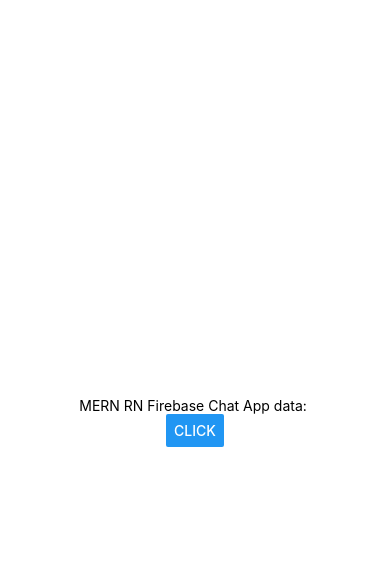
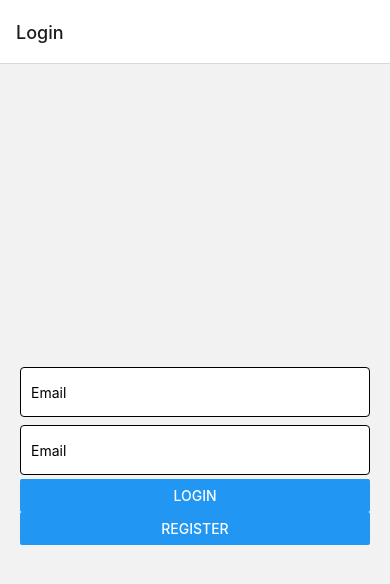
Before and after one commit to telka1999/MERN_RN_Chat_App, a React Native app in the folder app/: screen /Login in a window 390 px wide. Shown: the top 584 px of the page. Built offline with nearby package versions, Linux system fonts and the light colour scheme; no server answers.

Commit message:
Added firebase auth and react navigation also created simple login page with two funcions login and register

```diff
--- a/app/App.js
+++ b/app/App.js
@@ -1,35 +1,15 @@
-import { StatusBar } from "expo-status-bar";
-import { useState } from "react";
-import { Button, StyleSheet, Text, View } from "react-native";
+import { NavigationContainer } from "@react-navigation/native";
+import { Login } from "./screens/Login";
+import { createNativeStackNavigator } from "@react-navigation/native-stack";
 
 export default function App() {
-  const [data, setData] = useState(null);
-  const fetchData = async () => {
-    try {
-      const res = await fetch("http://10.0.2.2:5000/api/users/register", {
-        method: "POST",
-        redirect: "follow",
-      });
-      const data = await res.json();
-      setData(data);
-    } catch (error) {
-      console.log(error);
-    }
-  };
+  const Stack = createNativeStackNavigator();
+
   return (
-    <View style={styles.container}>
-      <Text>MERN RN Firebase Chat App data: {data?.message}</Text>
-      <StatusBar style="auto" />
-      <Button onPress={fetchData} title="Click" />
-    </View>
+    <NavigationContainer>
+      <Stack.Navigator initialRouteName="Login">
+        <Stack.Screen name="Login" component={Login} />
+      </Stack.Navigator>
+    </NavigationContainer>
   );
 }
-
-const styles = StyleSheet.create({
-  container: {
-    flex: 1,
-    backgroundColor: "#fff",
-    alignItems: "center",
-    justifyContent: "center",
-  },
-});
--- /dev/null
+++ b/app/metro.config.js
@@ -0,0 +1,6 @@
+const { getDefaultConfig } = require('@expo/metro-config');
+
+const defaultConfig = getDefaultConfig(__dirname);
+defaultConfig.resolver.sourceExts.push('cjs');
+
+module.exports = defaultConfig;
--- /dev/null
+++ b/app/screens/Login.jsx
@@ -0,0 +1,98 @@
+import {
+  View,
+  StyleSheet,
+  TextInput,
+  ActivityIndicator,
+  Button,
+} from "react-native";
+import { useState } from "react";
+import { firebaseAuth } from "../config/firebase";
+import {
+  createUserWithEmailAndPassword,
+  signInWithEmailAndPassword,
+} from "firebase/auth";
+
+export const Login = () => {
+  const [email, setEmail] = useState("");
+  const [password, setPassword] = useState("");
+  const [loading, setLoading] = useState(false);
+  const auth = firebaseAuth;
+  const [data, setData] = useState(null);
+  const fetchData = async () => {
+    try {
+      const res = await fetch("http://10.0.2.2:5000/api/users/register", {
+        method: "POST",
+        redirect: "follow",
+      });
+      const data = await res.json();
+      setData(data);
+    } catch (error) {
+      console.log(error);
+    }
+  };
+  const login = async () => {
+    setLoading(true);
+    try {
+      const res = await signInWithEmailAndPassword(auth, email, password);
+      console.log(res);
+    } catch (error) {
+      console.log(error);
+    } finally {
+      setLoading(false);
+    }
+  };
+  const register = async () => {
+    setLoading(true);
+    try {
+      const res = await createUserWithEmailAndPassword(auth, email, password);
+      console.log(res);
+    } catch (error) {
+      console.log(error);
+    } finally {
+      setLoading(false);
+    }
+  };
+  return (
+    <View style={style.conteiner}>
+      <TextInput
+        value={email}
+        onChangeText={(text) => setEmail(text)}
+        style={style.input}
+        placeholder="Email"
+        autoCapitalize="none"
+      ></TextInput>
+      <TextInput
+        secureTextEntry={true}
+        value={password}
+        onChangeText={(text) => setPassword(text)}
+        style={style.input}
+        placeholder="Email"
+        autoCapitalize="none"
+      ></TextInput>
+      {loading ? (
+        <ActivityIndicator size="large" color="#0000ff" />
+      ) : (
+        <>
+          <Button title="Login" onPress={login} />
+          <Button title="Register" onPress={register} />
+        </>
+      )}
+    </View>
+  );
+};
+
+const style = StyleSheet.create({
+  conteiner: {
+    marginHorizontal: 20,
+    flex: 1,
+    justifyContent: "center",
+  },
+  input: {
+    marginVertical: 4,
+    height: 50,
+    borderWidth: 1,
+    borderRadius: 4,
+    padding: 10,
+    backgroundColor: "#fff",
+  },
+});
```
Also changed, not shown: app/package.json (+6 -1 lines), 2 other files (tests, documents, lock files or other folders).
